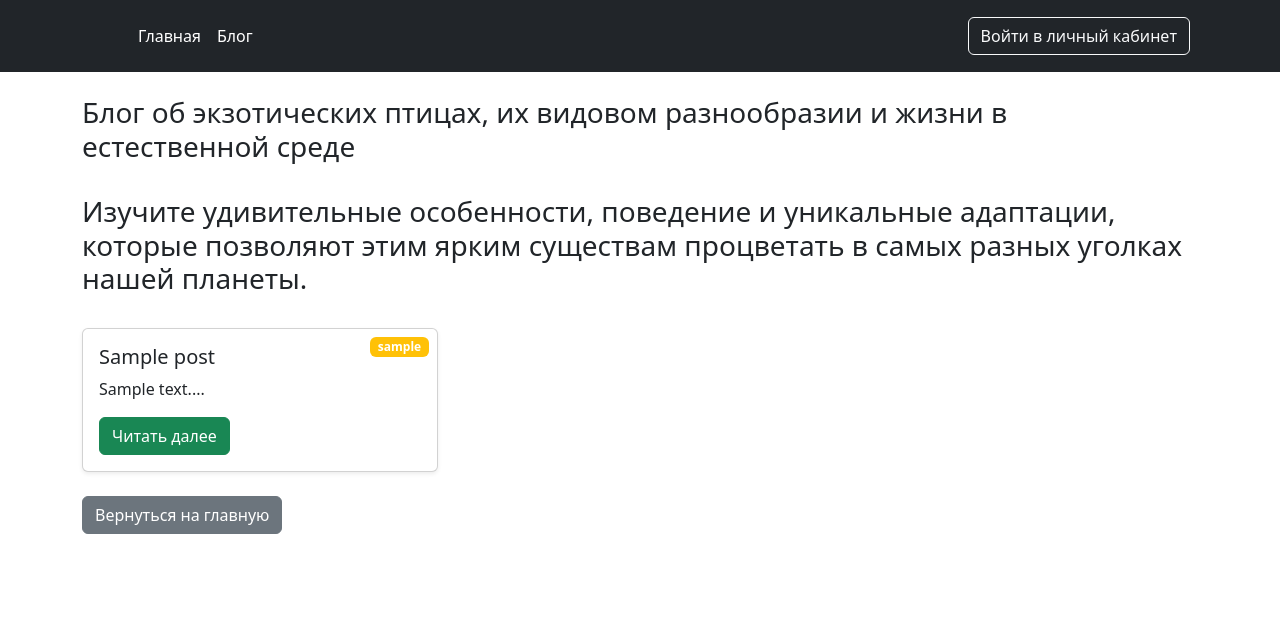
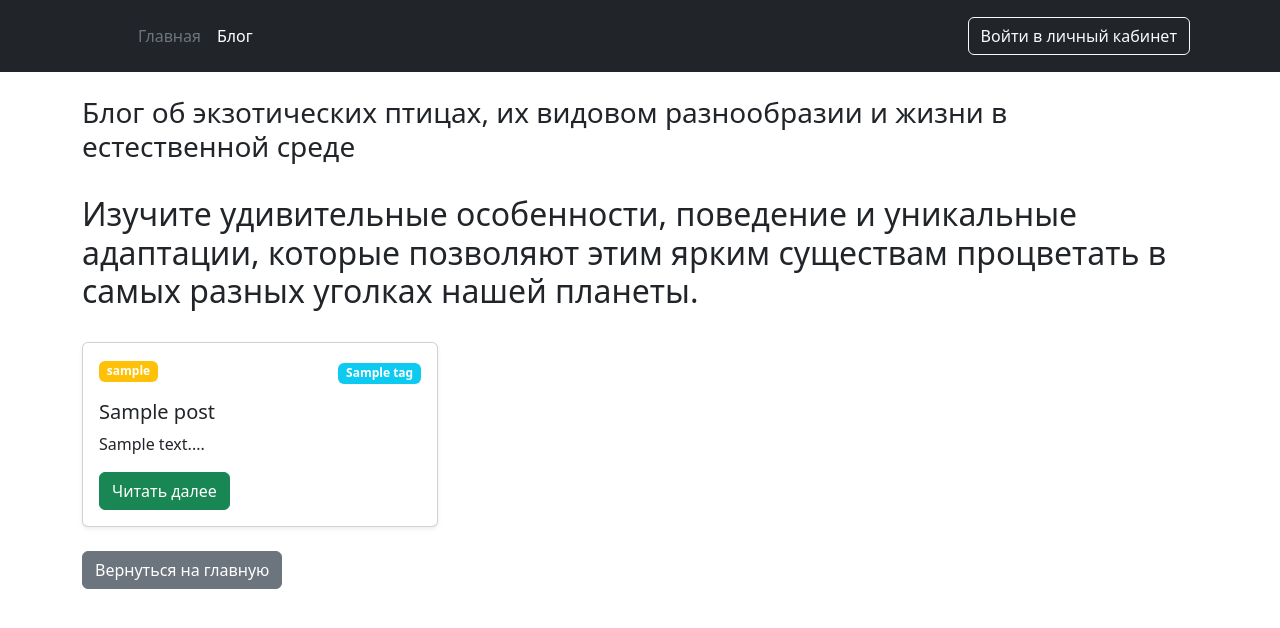
Before and after one commit to veroneoriginal/project_exotic_birds, a Flask app: page /blog in a window 1280 px wide. Shown: the top 628 px of the page. Run offline with Flask 3, Linux system fonts and the light colour scheme; tables that the repository leaves empty hold one stand-in row (values such as "Sample post"); parts of the project's set-up code (start-up, migrations or seed data) failed here and were passed over; some libraries are stand-ins or nearby versions.

Commit message:
I did first step - tags is done

```diff
--- a/forms.py
+++ b/forms.py
@@ -1,5 +1,5 @@
 from flask_wtf import FlaskForm
-from wtforms import StringField, TextAreaField
+from wtforms import StringField, TextAreaField, SelectMultipleField
 from wtforms.fields.simple import SubmitField, PasswordField
 from wtforms.validators import DataRequired, Email, EqualTo, Length
 
@@ -27,4 +27,5 @@ class PostForm(FlaskForm):
     """Форма для создания поста"""
     title = StringField('Title', validators=[DataRequired(), Length(max=150)])
     content = TextAreaField('Content', validators=[DataRequired()])
+    tags = SelectMultipleField('Tags', choices=[('nature', 'Природа'), ('birds', 'Птицы'), ('animals', 'Животные')])
     submit = SubmitField('Создать пост')
--- a/main.py
+++ b/main.py
@@ -5,7 +5,7 @@ from flask_migrate import Migrate
 from werkzeug.security import generate_password_hash, check_password_hash
 from flask_login import LoginManager, login_user, logout_user, login_required, current_user
 from forms import RegistrationForm, LoginForm, PostForm
-from models import db, User, Post
+from models import db, User, Post, Tag
 from faker import Faker
 
 # берем переменные окружения из файла
@@ -162,12 +162,14 @@ def personal_account():
 def create_post():
     form = PostForm()
     if form.validate_on_submit():
-        # Создаем новый объект класса Post с данными, полученными из формы и текущей сессии пользователя
-        # user_id = current_user.id — присваивает id текущего аутентифицированного пользователя
-        # (current_user.id) атрибуту user_id объекта Post
-        # current_user пополняется данными пользователя после успешной аутентификации.
-        # Это происходит благодаря функции login_user(user) из блока login
         post = Post(title=form.title.data, content=form.content.data, user_id=current_user.id)
+        selected_tags = form.tags.data
+        for tag_name in selected_tags:
+            tag = Tag.query.filter_by(name=tag_name).first()
+            if not tag:
+                tag = Tag(name=tag_name)
+                db.session.add(tag)
+            post.tags.append(tag)
         db.session.add(post)
         db.session.commit()
         flash('Ваш пост создан!', 'success')
--- a/models/__init__.py
+++ b/models/__init__.py
@@ -1,3 +1,3 @@
 from .database import db
 from .user import User
-from .users_post import Post
+from .post_and_tags import Post, Tag, PostTag
--- a/templates/base.html
+++ b/templates/base.html
@@ -3,12 +3,20 @@
 <head>
     <meta charset="UTF-8">
     <title>
-        {% block title %}
-        {% endblock %}
+        {% block title %}{% endblock %}
     </title>
     <link href="https://cdn.jsdelivr.net/npm/bootstrap@5.3.3/dist/css/bootstrap.min.css" rel="stylesheet"
           integrity="sha384-QWTKZyjpPEjISv5WaRU9OFeRpok6YctnYmDr5pNlyT2bRjXh0JMhjY6hW+ALEwIH" crossorigin="anonymous">
     <link href="https://fonts.googleapis.com/css2?family=Raleway:wght@400;700&display=swap" rel="stylesheet">
+    <style>
+        .badge {
+            z-index: 1;
+        }
+
+        .card-title {
+            margin-top: 1rem;
+        }
+    </style>
 </head>
 <body>
 <header class="p-3 text-bg-dark">
@@ -21,7 +29,7 @@
             </a>
 
             <ul class="nav col-12 col-lg-auto me-lg-auto mb-2 justify-content-center mb-md-0">
-                <li><a href="/" class="nav-link px-2 text-white">Главная</a></li>
+                <li><a href="/" class="nav-link px-2 text-secondary">Главная</a></li>
                 <li><a href="/blog" class="nav-link px-2 text-white">Блог</a></li>
             </ul>
 
@@ -29,11 +37,7 @@
             <div class="text-end">
                 {% if current_user.is_authenticated %}
                 <span class="text-white me-2">Аккаунт, {{ current_user.username }}</span>
-
-                <!--Эта строка проверяет, находится ли текущий путь (URL) не на странице личного кабинета-->
-                {% if request.path != url_for('personal_account') %}
                 <a href="{{ url_for('personal_account') }}" class="btn btn-outline-warning">Личный кабинет</a>
-                {% endif %}
                 <a href="{{ url_for('logout') }}" class="btn btn-warning">Выйти</a>
                 {% else %}
                 <a href="{{ url_for('login') }}" class="btn btn-outline-light me-2">Войти в личный кабинет</a>
--- a/templates/blog.html
+++ b/templates/blog.html
@@ -8,8 +8,8 @@
 <br>
 <h3>Блог об экзотических птицах, их видовом разнообразии и жизни в естественной среде</h3>
 <br>
-<h3>Изучите удивительные особенности, поведение и уникальные адаптации, которые позволяют
-    этим ярким существам процветать в самых разных уголках нашей планеты.</h3>
+<h2>Изучите удивительные особенности, поведение и уникальные адаптации, которые позволяют
+    этим ярким существам процветать в самых разных уголках нашей планеты.</h2>
 <br>
 {% if posts %}
 <div class="row">
@@ -17,11 +17,16 @@
     {% if post.is_published %}
     <div class="col-md-4">
         <div class="card mb-4 shadow-sm">
-            <div class="card-body">
+            <div class="card-body position-relative">
                 <div class="d-flex justify-content-between align-items-center">
-                    <h5 class="card-title">{{ post.title }}</h5>
-                    <span class="badge bg-warning position-absolute top-0 end-0 m-2">{{ post.user.username }}</span>
+                    <span class="badge bg-warning">{{ post.user.username }}</span>
+                    <div>
+                        {% for tag in post.tags %}
+                        <span class="badge bg-info">{{ tag.name }}</span>
+                        {% endfor %}
+                    </div>
                 </div>
+                <h5 class="card-title mt-3">{{ post.title }}</h5>
                 <p class="card-text">{{ post.content[:100] }}...</p>
                 <a href="{{ url_for('view_post', post_id=post.id) }}" class="btn btn-success">Читать далее</a>
             </div>
@@ -34,4 +39,5 @@
 <div class="alert alert-info">Пока в этом блоге ничего не опубликовано.</div>
 {% endif %}
 <a href="/" class="btn btn-secondary">Вернуться на главную</a>
+
 {% endblock %}
```
Also changed, not shown: migrations/versions/2b3c5d3d4438_.py (added, +41 -0 lines), models/post_and_tags.py (added, +30 -0 lines), models/users_post.py (deleted, +0 -15 lines), templates/create_post.html (+5 -4 lines).
